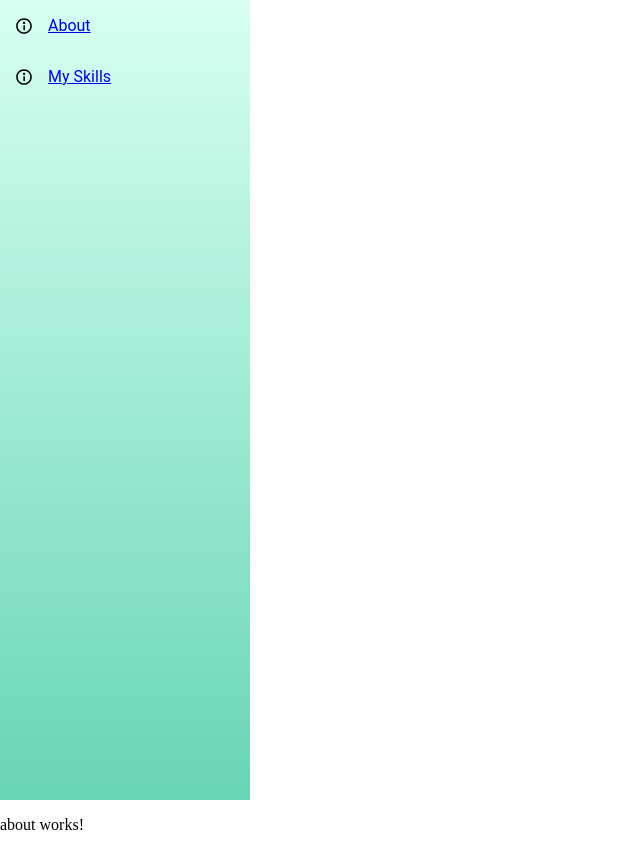
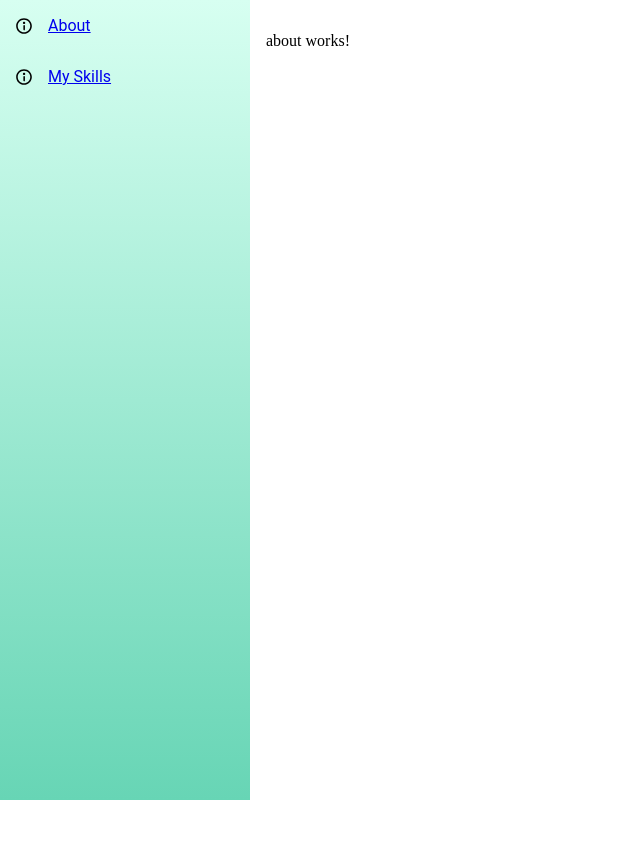
Before and after one commit to TolRiaz/ng-portfolio, an Angular app: page /pages/about in a window 1280 px wide. Shown: the whole page, without its empty margins (0-640 px from the left). After the commit the page ends 800 px from the top, so only its background shows below. Built offline with nearby package versions, Linux system fonts and the light colour scheme.

Commit message:
made page format with sidebar

```diff
--- a/src/app/pages/pages-routing.module.ts
+++ b/src/app/pages/pages-routing.module.ts
@@ -2,6 +2,7 @@ import { NgModule } from '@angular/core';
 import { RouterModule, Routes } from '@angular/router';
 import { AboutComponent } from './about/about.component';
 import { PagesComponent } from './pages.component';
+import { SkillsComponent } from './skills/skills.component';
 
 const routes: Routes = [
   {
@@ -11,6 +12,10 @@ const routes: Routes = [
       {
         path: 'about',
         component: AboutComponent,
+      },
+      {
+        path: 'skills',
+        component: SkillsComponent,
       },
 
       { path: '', redirectTo: 'about', pathMatch: 'full' },
--- a/src/app/pages/pages.component.html
+++ b/src/app/pages/pages.component.html
@@ -1,2 +1,6 @@
-<app-sidebar></app-sidebar>
-<router-outlet></router-outlet>
+<div class="page">
+    <app-sidebar></app-sidebar>
+    <div class="content">
+        <router-outlet></router-outlet>
+    </div>
+</div>
--- a/src/app/pages/pages.component.scss
+++ b/src/app/pages/pages.component.scss
@@ -0,0 +1,10 @@
+@import '/src/styles';
+
+.page {
+    display: flex;
+}
+
+.content {
+    padding: 1rem;
+    width: 100%;
+}
--- a/src/app/pages/pages.module.ts
+++ b/src/app/pages/pages.module.ts
@@ -4,12 +4,14 @@ import { CommonModule } from '@angular/common';
 import { PagesRoutingModule } from './pages-routing.module';
 import { PagesComponent } from './pages.component';
 import { SidebarComponent } from './layout/sidebar/sidebar.component';
+import { SkillsComponent } from './skills/skills.component';
 
 
 @NgModule({
   declarations: [
     PagesComponent,
-    SidebarComponent
+    SidebarComponent,
+    SkillsComponent
   ],
   imports: [
     CommonModule,
```
Also changed, not shown: src/app/pages/pages.menu.ts (deleted, +0 -8 lines).
